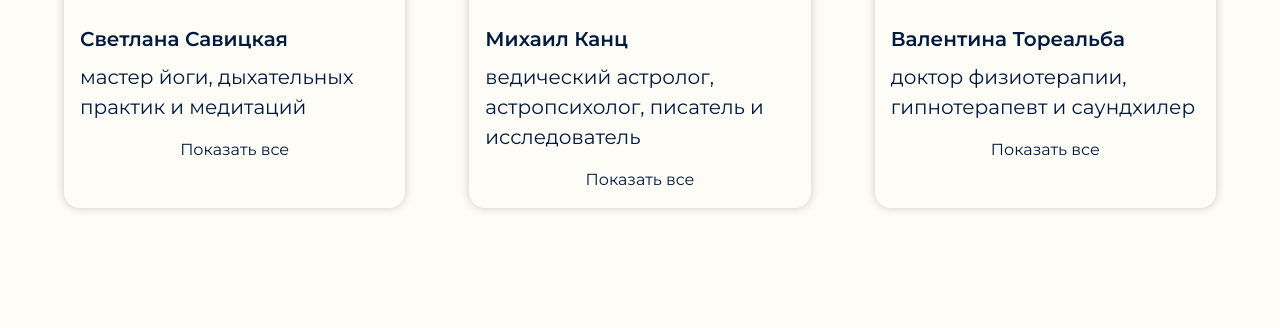
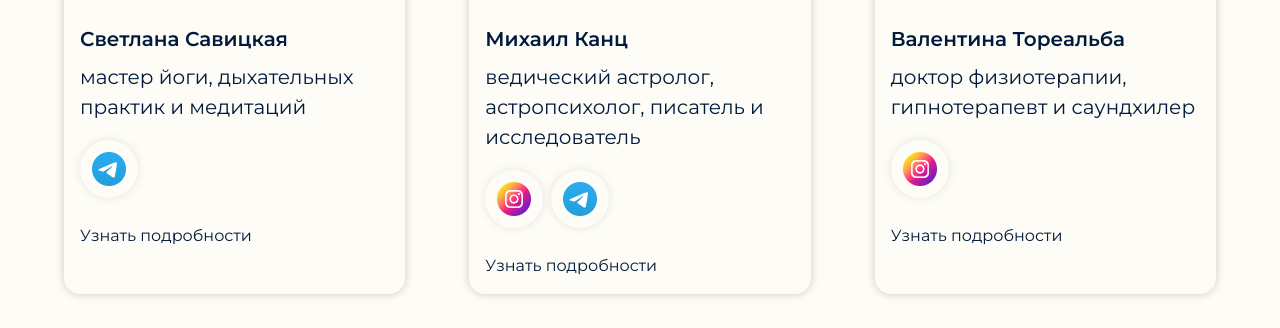
Before and after one commit to terrxrmachine/atmadeva, a Next.js app: page / in a window 1280 px wide. Shown: the part 7740-8068 px from the top of the page. Built offline with nearby package versions, Linux system fonts and the light colour scheme.

Commit message:
smm button update, added smm button to team card

```diff
--- a/src/app/components/sections/team/components/more-button/more-button.tsx
+++ b/src/app/components/sections/team/components/more-button/more-button.tsx
@@ -9,7 +9,7 @@ interface MoreButtonProps {
 export default function MoreButton({ onClick }: MoreButtonProps) {
   return(
     <button className={styles['more-button']} onClick={onClick}>
-      Показать все
+      Узнать подробности
     </button>
   )
 }
--- a/src/app/components/sections/team/components/team-card/team-card.module.css
+++ b/src/app/components/sections/team/components/team-card/team-card.module.css
@@ -35,3 +35,10 @@
     font-size: 0.9rem;
     line-height: 1.4;
 }
+
+.team-card__actions {
+  display: flex;
+  gap: 8px; /* Расстояние между кнопками */
+  align-items: center;
+  margin-top: 10px; /* Отступ сверху, чтобы кнопки не прижимались */
+}
--- a/src/app/components/sections/team/components/team-card/team-card.tsx
+++ b/src/app/components/sections/team/components/team-card/team-card.tsx
@@ -5,6 +5,7 @@ import Image from "next/image";
 import styles from './team-card.module.css';
 import MoreButton from "../more-button/more-button";
 import TeamModal from '../team-modal/team-modal';
+import SMMButton from '@/app/components/ui/smm-button/smm-button';
 
 interface TeamCardProps {
   imageSrc: string;
@@ -16,6 +17,8 @@ interface TeamCardProps {
     src: string;
     alt: string;
   }[];
+  instagram?: string;
+  telegram?: string;
 }
 
 export default function TeamCard({
@@ -24,7 +27,9 @@ export default function TeamCard({
   name,
   position,
   description,
-  galleryImages = []
+  galleryImages = [],
+  instagram,
+  telegram
 }: TeamCardProps) {
   const [isModalOpen, setIsModalOpen] = useState(false);
 
@@ -40,12 +45,24 @@ export default function TeamCard({
   return (
     <>
       <div className={styles['team-card']}>
-        <Image src={imageSrc} alt={alt} width={500} height={500} className={styles['team-card__img']}/>
+        <Image
+          src={imageSrc}
+          alt={alt}
+          width={500}
+          height={500}
+          className={styles['team-card__img']}
+        />
         <div className={styles['team-card__content']}>
           <p className={styles['team-card__text']}>
             <span className={styles['team-card__name']}>{name}</span> {position}
+            <div className={styles['team-card__actions']}>
+              {instagram && <SMMButton type="instagram" href={instagram} size="medium" />}
+              {telegram && <SMMButton type="telegram" href={telegram} size="medium" />}
+            </div>
           </p>
-          <MoreButton onClick={openModal} />
+          <div className={styles['team-card__actions']}>
+            <MoreButton onClick={openModal} />
+          </div>
         </div>
       </div>
 
--- a/src/app/components/sections/team/team.tsx
+++ b/src/app/components/sections/team/team.tsx
@@ -17,7 +17,8 @@ const teamMembersData = [
       { src: "/team/svet-2.jpg", alt: "Светлана Савицкая проводит занятие йогой" },
       { src: "/team/svet-3.jpg", alt: "Светлана Савицкая проводит занятие йогой" },
       { src: "/team/svet-4.jpg", alt: "Светлана Савицкая проводит занятие йогой" },
-    ]
+    ],
+    telegram: "https://t.me/sveta_savitskya"
   },
   {
     imageSrc: "/team/Mih-2.jpg",
@@ -30,7 +31,9 @@ const teamMembersData = [
       { src: "/team/Mih-2.jpg", alt: "Михаил Канц проводит консультацию" },
       { src: "/team/Mih-3.jpg", alt: "Михаил Канц проводит консультацию" },
       { src: "/team/Mih-4.jpg", alt: "Михаил Канц проводит консультацию" },
-    ]
+    ],
+    telegram: "https://t.me/mikhail_kantz_astro",
+    instagram: "https://instagram.com/mikhail_kantz"
   },
   {
     imageSrc: "/team/Val-2.jpg",
@@ -43,11 +46,12 @@ const teamMembersData = [
       { src: "/team/Val-2.jpg", alt: "Валентина Тореальба проводит сеанс звукотерапии" },
       { src: "/team/Val-3.jpg", alt: "Валентина Тореальба проводит сеанс звукотерапии" },
       { src: "/team/Val-4.jpg", alt: "Валентина Тореальба проводит сеанс звукотерапии" },
-    ]
+    ],
+    instagram: "https://www.instagram.com/core_strong_physical_therapy?igsh=ZnlrNG9wcnA2b21q"
   }
 ];
 
-const Team = () => {
+export default function Team() {
   return (
     <section id="team" className={styles.team}>
       <ContentWrapper>
@@ -55,13 +59,14 @@ const Team = () => {
         <div className={styles.team__grid}>
           {teamMembersData.map((member, index) => (
           <TeamCard
-              key={index}
             imageSrc={member.imageSrc}
             alt={member.alt}
             name={member.name}
             position={member.position}
             description={member.description}
             galleryImages={member.galleryImages}
+            instagram={member.instagram}  // <-- важно!
+            telegram={member.telegram}  // <-- важно!
           />
           ))}
         </div>
@@ -69,5 +74,3 @@ const Team = () => {
     </section>
   );
 };
-
-export default Team;
--- a/src/app/components/ui/smm-button/smm-button.module.css
+++ b/src/app/components/ui/smm-button/smm-button.module.css
@@ -19,15 +19,15 @@
 }
 
 .button_medium {
-    width: 48px;
-    height: 48px;
+    width: 58px;
+    height: 58px;
     padding: 12px;
 }
 
 .button_large {
     width: 64px;
     height: 64px;
-    padding: 16px;
+    padding: 6px;
 }
 
 .icon {
--- a/src/app/components/ui/smm-button/smm-button.tsx
+++ b/src/app/components/ui/smm-button/smm-button.tsx
@@ -30,8 +30,8 @@ const SMMButton: React.FC<SMMButtonProps> = ({ type, href, size = 'medium' }) =>
       <Image
         src={iconPaths[type]}
         alt={`${type} icon`}
-        width={24}
-        height={24}
+        width={204}
+        height={204}
         className={styles.icon}
       />
     </Link>
```
Lines whose indentation alone changed are shown as unchanged.
